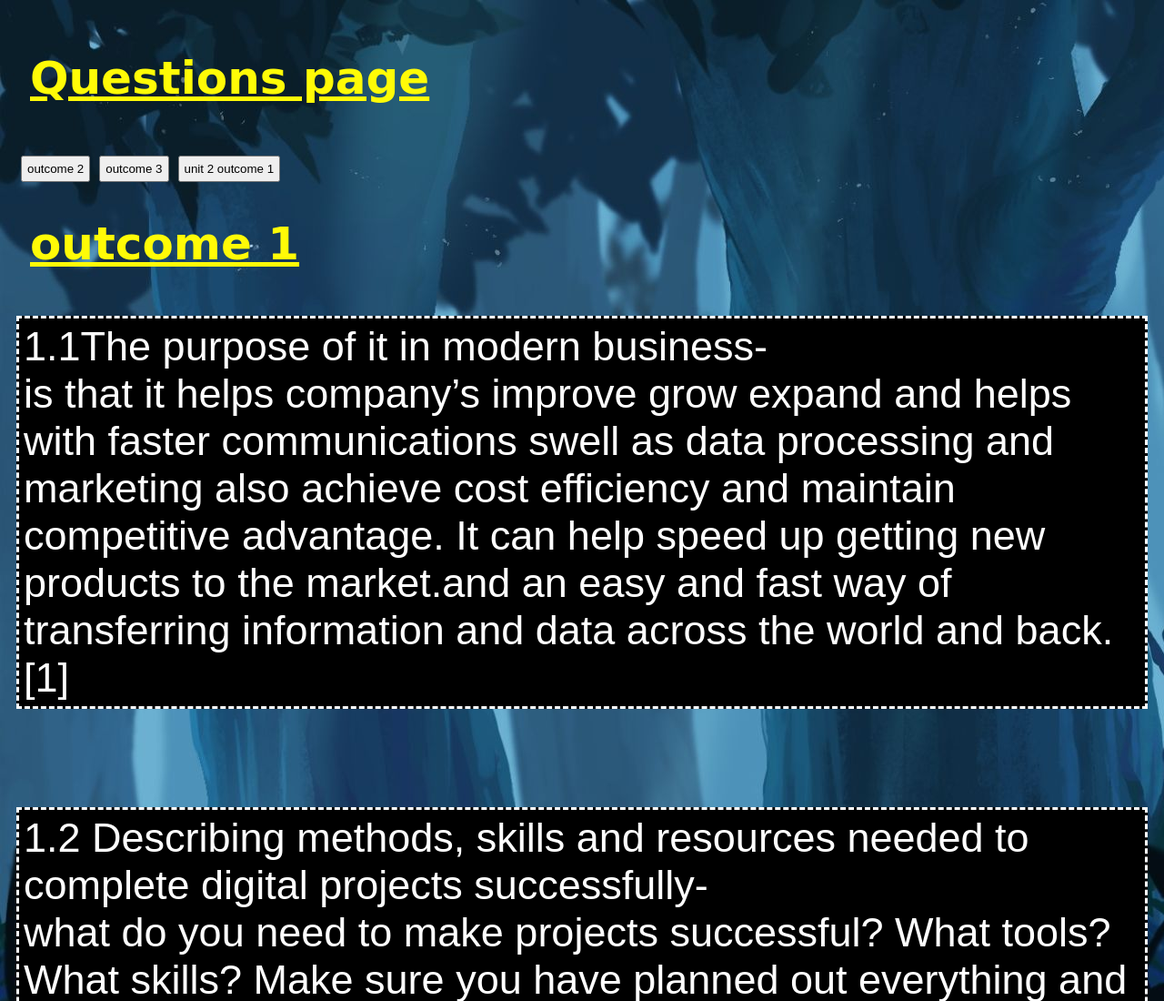
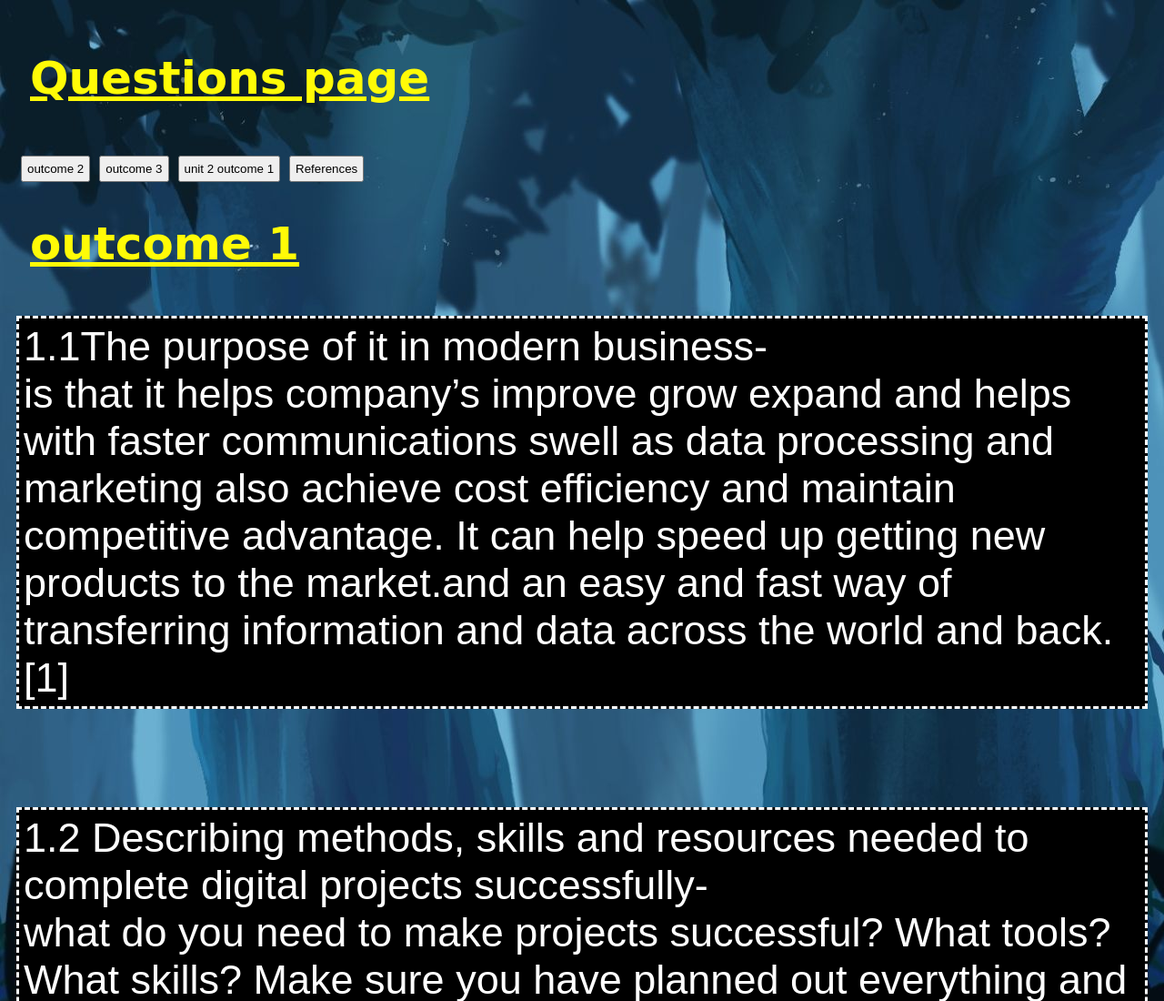
Before and after one commit to Ryan19williams/my-website, a plain HTML site: page page3.html in a window 1280 px wide. Shown: the top 1100 px of the page at 91% size. Drawn offline with Linux system fonts and the light colour scheme.

Commit message:
Add files via upload

```diff
--- a/page3.html
+++ b/page3.html
@@ -11,7 +11,7 @@
 
  <h1><b><u>Questions page</u></b></h1><br>
 
-  <a href="#outcome 2"><button>outcome 2</button></a><a href="#outcome 3"><button>outcome 3</button></a><a href="#unit 2 outcome 1"><button>unit 2 outcome 1</button></a>
+  <a href="#outcome 2"><button>outcome 2</button></a><a href="#outcome 3"><button>outcome 3</button></a><a href="#unit 2 outcome 1"><button>unit 2 outcome 1</button></a><a href="#References"><button>References</button></a>
 
 
  <h1><b><u>outcome 1</u></b></h1>
@@ -161,7 +161,7 @@ fast way of transferring information and data across the world and back.[1]</p>
                                 image size and format.html helps with language fils like doing paragraphs or headers
                                 jpg/gif for images.</p>
                                 <br>
-                                <h6><b><u>References</u></b></h6>
+                                <h6 id=References><b><u>References</u></b></h6>
                                 <div class = div2>
                                 [1]<a href="https://www.broadviewnet.com/blog/2015/09/the-important-role-of-it-in-modern-business" class = link>it in morden business</a>
                                 [2]<a href= "https://project-management.com/types-of-risk-in-project-management/" class = link>risk that might impact digital project</a>
```
